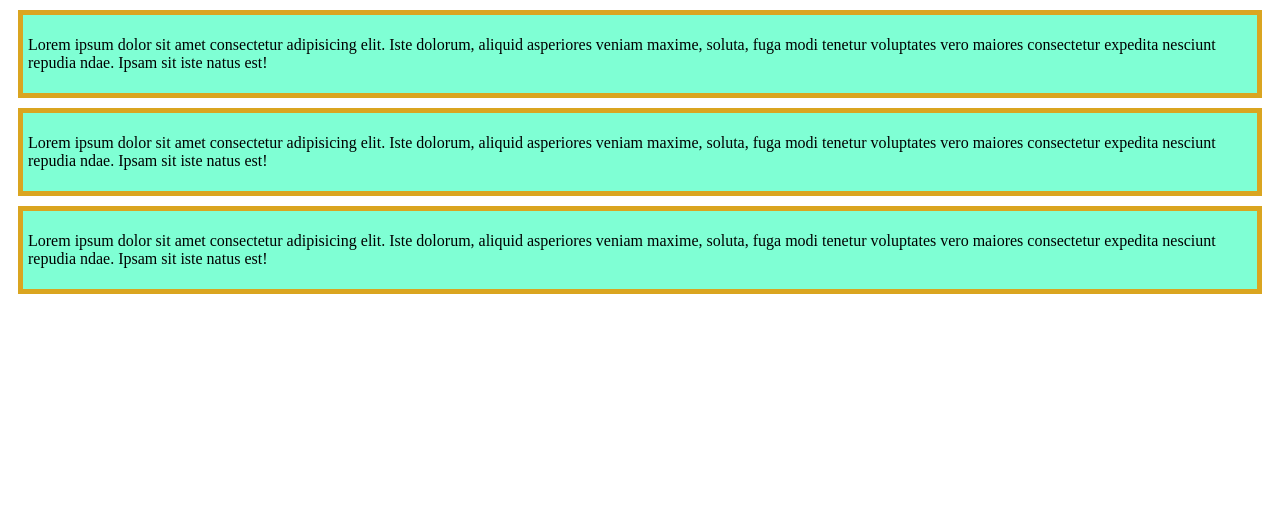
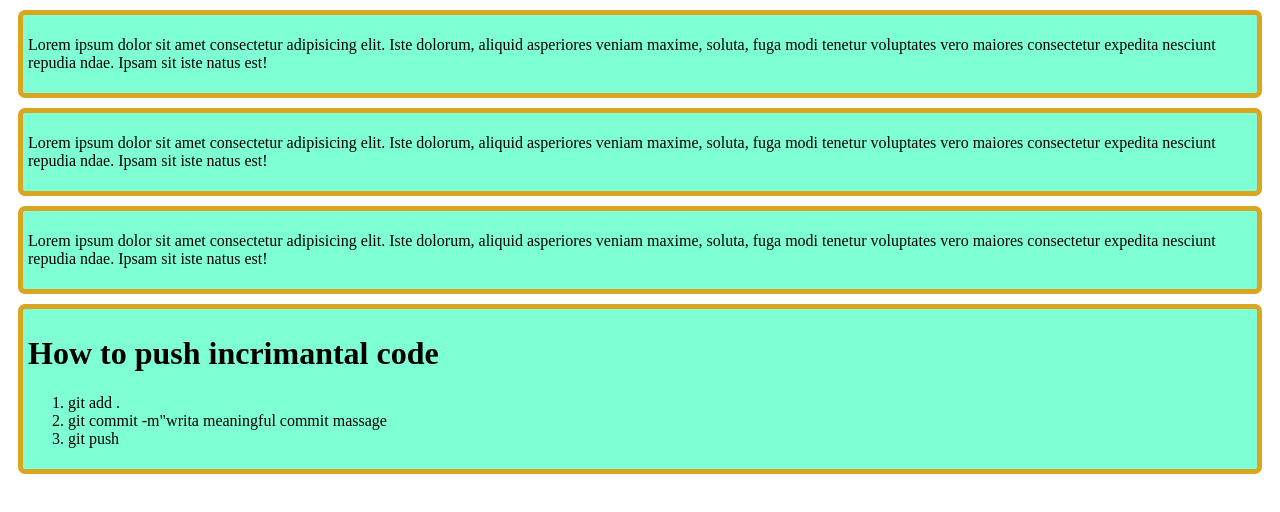
Before and after one commit to AFIFWD/my-first-github, a plain HTML site: page index.html in a window 1280 px wide. Drawn offline with Linux system fonts and the light colour scheme.

Commit message:
new update

```diff
--- a/index.html
+++ b/index.html
@@ -32,5 +32,13 @@
         </p>
 
      </div>
+     <div>
+        <h1>How to push incrimantal code</h1>
+        <ol>
+            <li>git add .</li>
+            <li>git commit -m"writa meaningful commit massage</li>
+            <li>git push</li>
+        </ol>
+     </div>
 </body>
 </html>
--- a/style.css
+++ b/style.css
@@ -1,6 +1,7 @@
 div{
     background-color: aquamarine;
     border: 5px solid goldenrod;
+    border-radius: 7px;
     margin: 10px;
     padding: 5px;
 }
```
